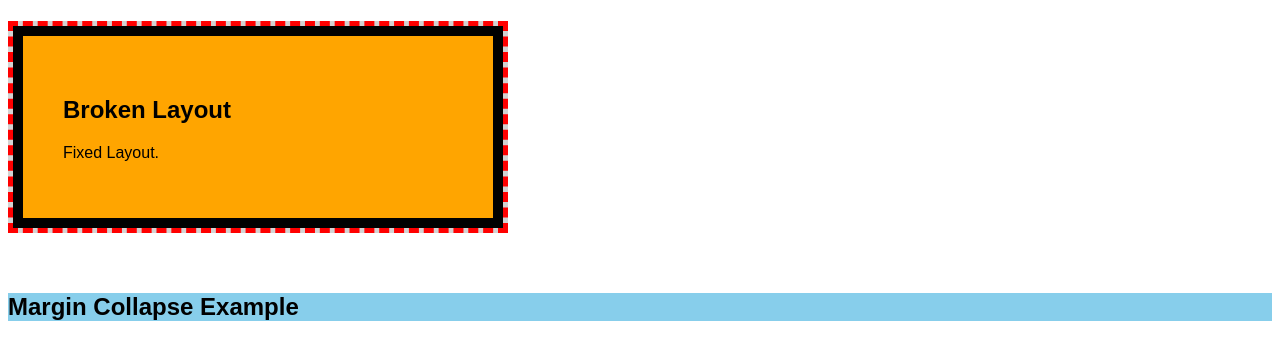
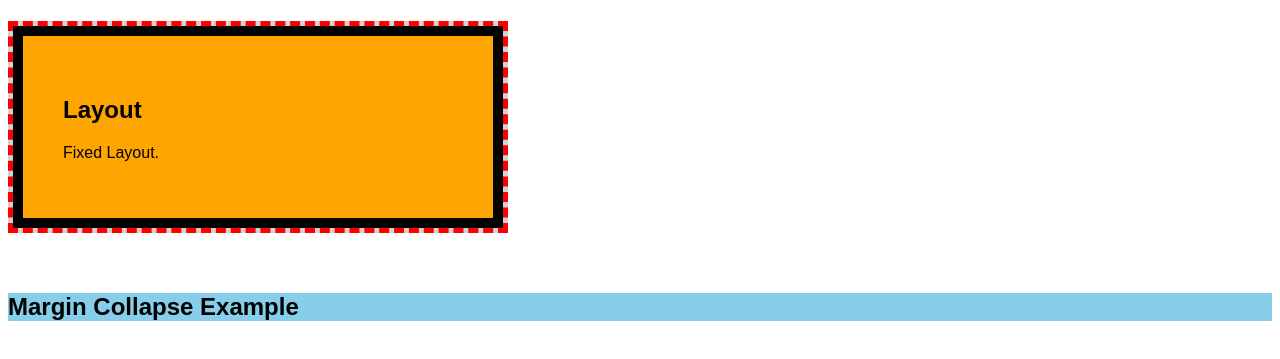
Before and after one commit to koushikmaya04/fullstack-node-journey, a plain HTML site: page week-01/css-foundations/01-box-model/index.html in a window 1280 px wide. Shown: the part 59-418 px from the top of the page. Drawn offline with Linux system fonts and the light colour scheme.

Commit message:
Update index.html

```diff
--- a/week-01/css-foundations/01-box-model/index.html
+++ b/week-01/css-foundations/01-box-model/index.html
@@ -10,7 +10,7 @@
 <h1>Box Model Debugging</h1>
 <div class="container">
     <div class="card">
-        <h2>Broken Layout</h2>
+        <h2> Layout</h2>
         <p>Fixed Layout.</p>
     </div>
 </div>
```
